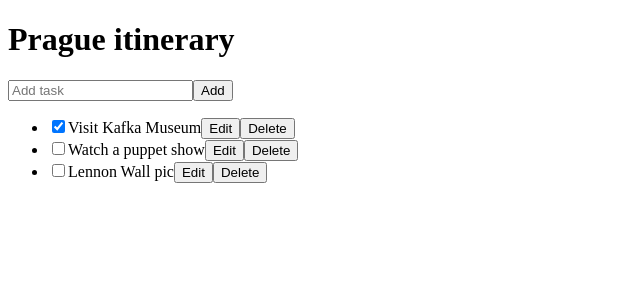
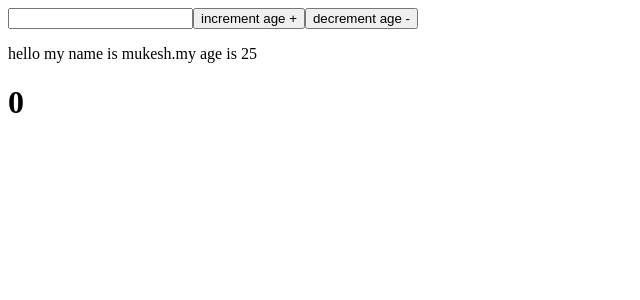
Before and after one commit to darwinMWF/frontend-afternoon-batch, a React (Vite) app in the folder react/vite-project-demo/: page / in a window 1280 px wide. Shown: the top 300 px of the page, without its empty margins (0-640 px from the left). Built offline with nearby package versions, Linux system fonts and the light colour scheme.

Commit message:
reducer,useref intro

```diff
--- /dev/null
+++ b/react/vite-project-demo/src/hooks/example2/useReducer.jsx
@@ -0,0 +1,120 @@
+// import { useState } from "react";
+import { useContext, useReducer } from "react";
+import { useRef } from "react";
+// useContext
+const initialData = { name: "mukesh", age: 25 };
+
+// action k undar 1 cheez fix he jo he
+// type
+// action :{
+//     type:"change"
+//     payload:data
+// }
+function Reducer(state, action) {
+  //   if (action.type === "change") {
+  //     return {
+  //       ...state,
+  //       name: action.name,
+  //     };
+  //   } else if (action.type === "Added") {
+  //     return {
+  //       ...state,
+  //       age: state.age + 1,
+  //     };
+  //   } else if (action.type === "minus") {
+  //     return {
+  //       ...state,
+  //       age: state.age - 1,
+  //     };
+  //   } else {
+  //     alert("not such actio  defined");
+  //   }
+
+  switch (action.type) {
+    case "change": {
+      return {
+        ...state,
+        name: action.name,
+      };
+    }
+    case "Added" :{
+        return{
+            ...state,
+            age:state.age + 1
+        }
+    }
+    case "minus" :{
+        return{
+            ...state,
+            age:state.age - 1
+        }
+    }
+    default :
+    {
+        return {...state}
+    }
+
+  }
+}
+
+export const App = () => {
+  //   const [data, setdata] = useState(initialData);
+  const [data, dispatch] = useReducer(Reducer, initialData);
+  const btnref = useRef(0);
+  console.log(btnref)
+//   console.log(data);
+  function handleChange(e) {
+    // setdata({
+    //   ...data,
+    //   name: e.target.value,
+    // });
+
+    dispatch({
+      type: "change",
+      name: e.target.value,
+    });
+  }
+
+  function handleAgeIncrement() {
+    // setdata((prev) => {
+    //   return {
+    //     ...prev,
+    //     age: prev.age + 1,
+    //   };
+    // });
+    // console.log(btnref.current.children)
+    // ref={btnref}
+    dispatch({
+      type: "Added",
+    });
+
+    btnref.current = btnref.current + 1
+  }
+
+  function handleAgedecrement() {
+    // setdata((prev) => {
+    //   return {
+    //     ...prev,
+    //     age: prev.age - 1,
+    //   };
+    // });
+
+
+
+    dispatch({
+      type: "minus",
+    });
+  }
+
+  return (
+    <>
+      <input type="text" id="iname" onChange={handleChange} />
+      <button onClick={handleAgeIncrement} >increment age +</button>
+      <button onClick={handleAgedecrement}>decrement age -</button>
+      <p>
+        hello my name is {data.name}.my age is {data.age}
+      </p>
+      <h1>{btnref.current}</h1>
+    </>
+  );
+};
--- a/react/vite-project-demo/src/main.jsx
+++ b/react/vite-project-demo/src/main.jsx
@@ -1,8 +1,9 @@
 import React from 'react'
 import ReactDOM from 'react-dom/client'
-import App from "../src/hooks/useReducer"
+// import App from "../src/hooks/useReducer"
 // import App from './App.jsx'
 // import './index.css'
+import { App } from './hooks/example2/useReducer'
 
 ReactDOM.createRoot(document.getElementById('root')).render(
   <React.StrictMode>
```
Also changed, not shown: react/vite-project-demo/src/hooks/example1/addtask.jsx (renamed from react/vite-project-demo/src/hooks/addtask.jsx), react/vite-project-demo/src/hooks/example1/tasklist.jsx (renamed from react/vite-project-demo/src/hooks/tasklist.jsx), react/vite-project-demo/src/hooks/example1/useReducer.jsx (renamed from react/vite-project-demo/src/hooks/useReducer.jsx).
